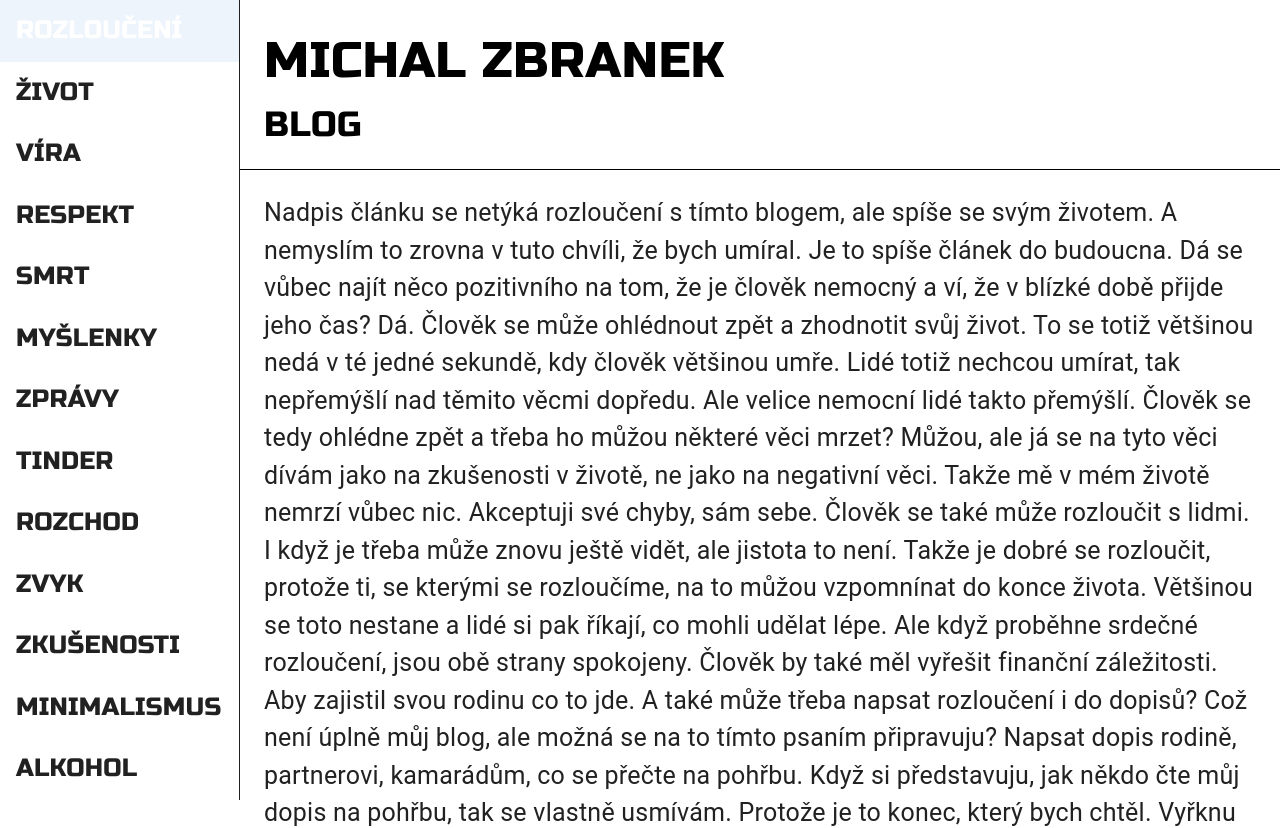
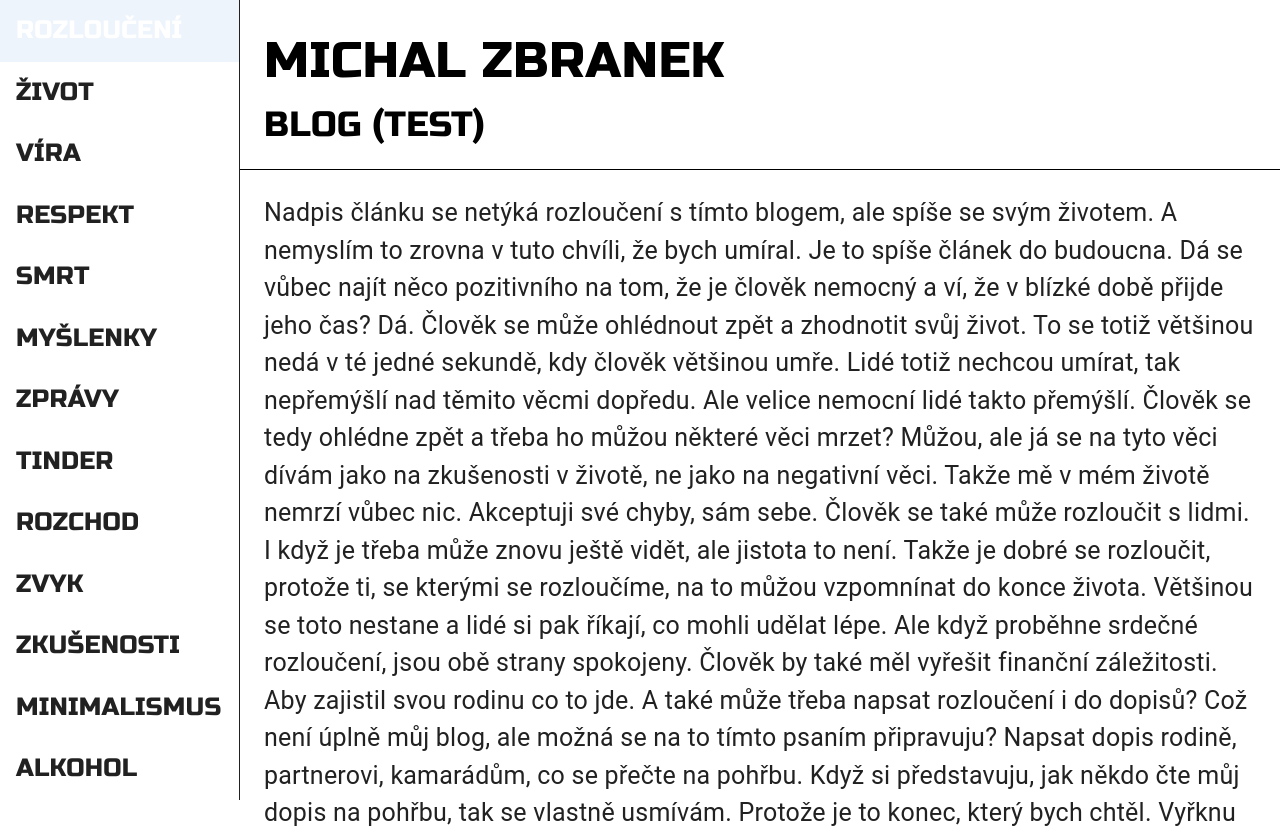
Before and after one commit to michalzbranek/blog, a React (Vite) app: page / in a window 1280 px wide. Shown: the top 828 px of the page. Built offline with nearby package versions, Linux system fonts and the light colour scheme.

Commit message:
Chore: Add test text to title for deployment verification

```diff
--- a/src/BlogBar.tsx
+++ b/src/BlogBar.tsx
@@ -54,7 +54,7 @@ function BlogBar({drawerWidth, handleDrawerToggle}) {
             marginTop: { xs: 0, sm: 0 },
           }}
         >
-          BLOG
+          BLOG (TEST)
         </Typography>
       </AppBar>
   );
```
